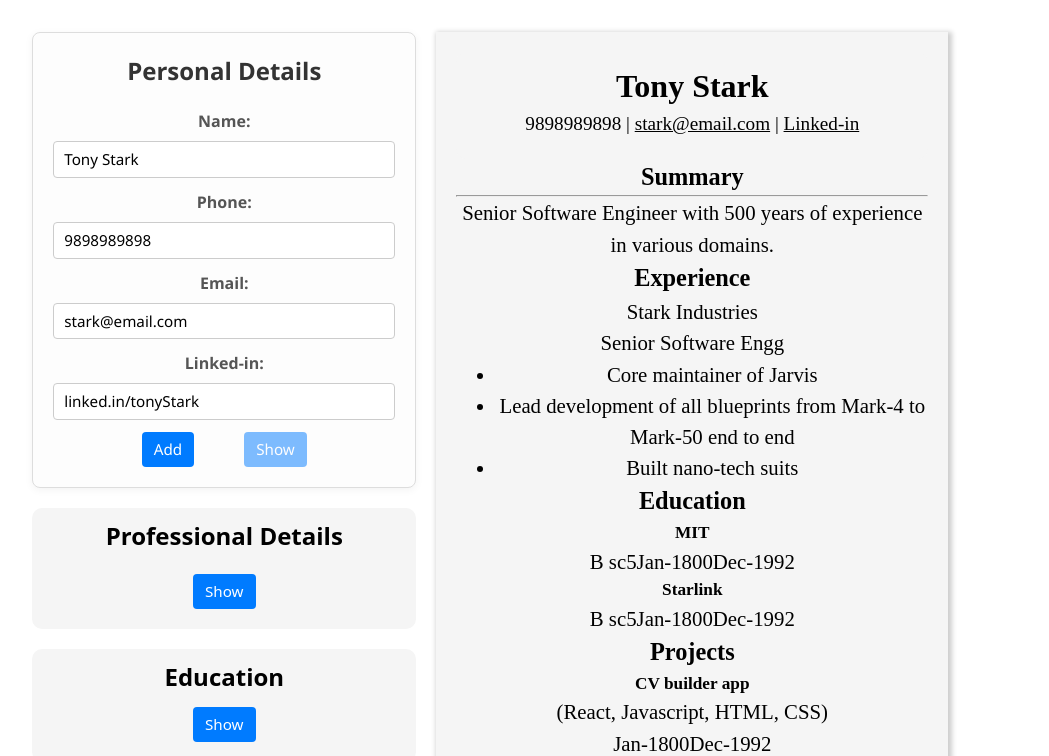
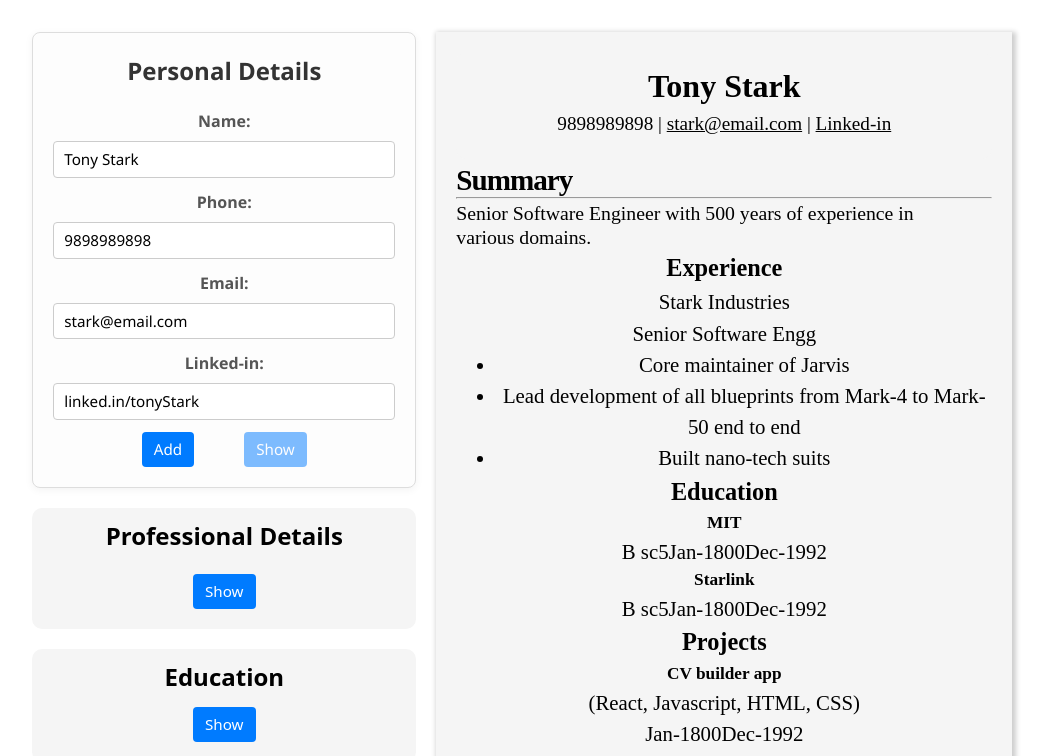
Before and after one commit to fromscode/cv-app, a React (Vite) app: page / in a window 1280 px wide. Shown: the top 756 px of the page, without its empty margins (68-1117 px from the left). Built offline with nearby package versions, Linux system fonts and the light colour scheme.

Commit message:
Style summary section of cv

```diff
--- a/src/styles/CV.css
+++ b/src/styles/CV.css
@@ -7,7 +7,7 @@
   box-shadow: 2px 2px 5px 2px rgba(0, 0, 0, 0.2);
 
   min-height: 80vh;
-  min-width: 40vw;
+  min-width: 45vw;
   padding: 20px;
 }
 
@@ -37,3 +37,25 @@
 a:hover {
   text-decoration: none;
 }
+
+.cv .summary h3 {
+  text-align: left;
+  font-size: 1.4em;
+  font-weight: 700;
+  letter-spacing: -1px;
+  margin-bottom: -5px;
+}
+
+.cv .summary hr {
+  color: red;
+}
+
+.cv .summary {
+  text-align: left;
+}
+
+.cv .summary p {
+  margin-top: 3px;
+  font-size: 0.95em;
+  line-height: 1.2em;
+}
```
